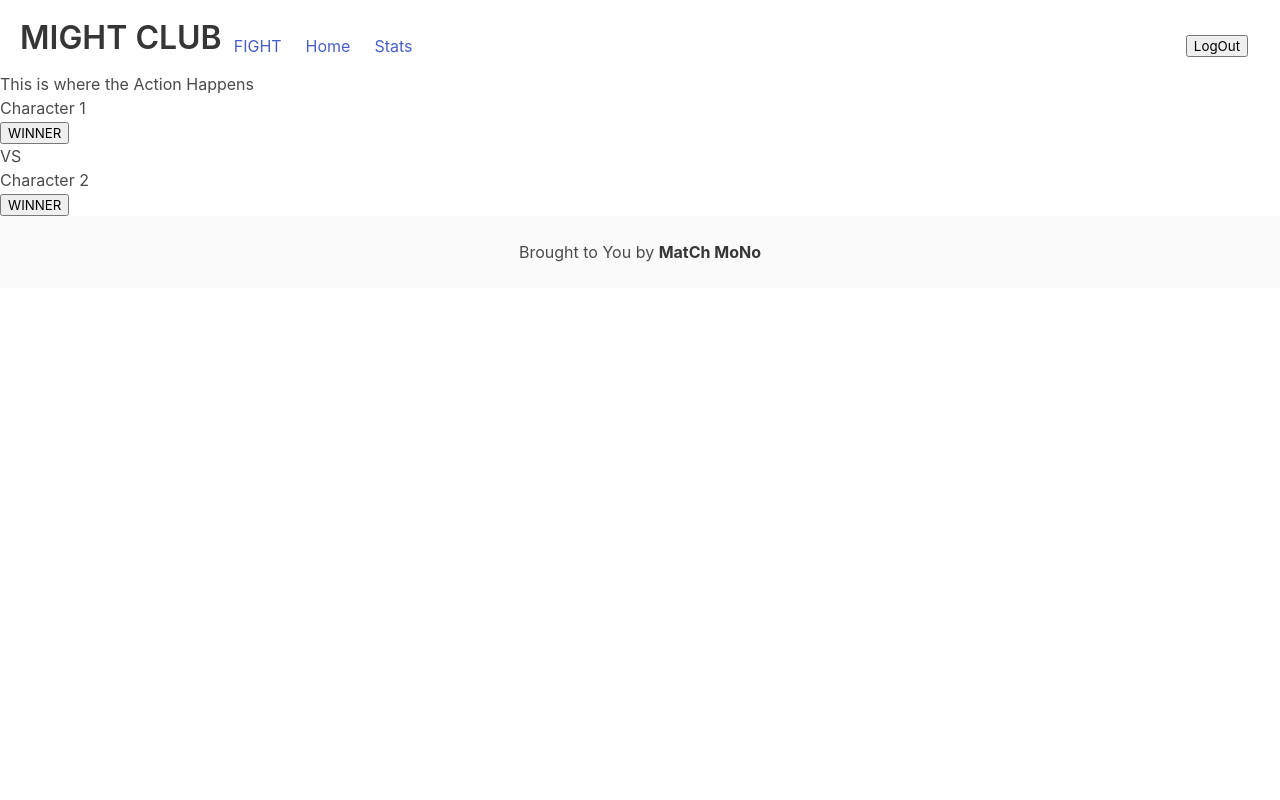
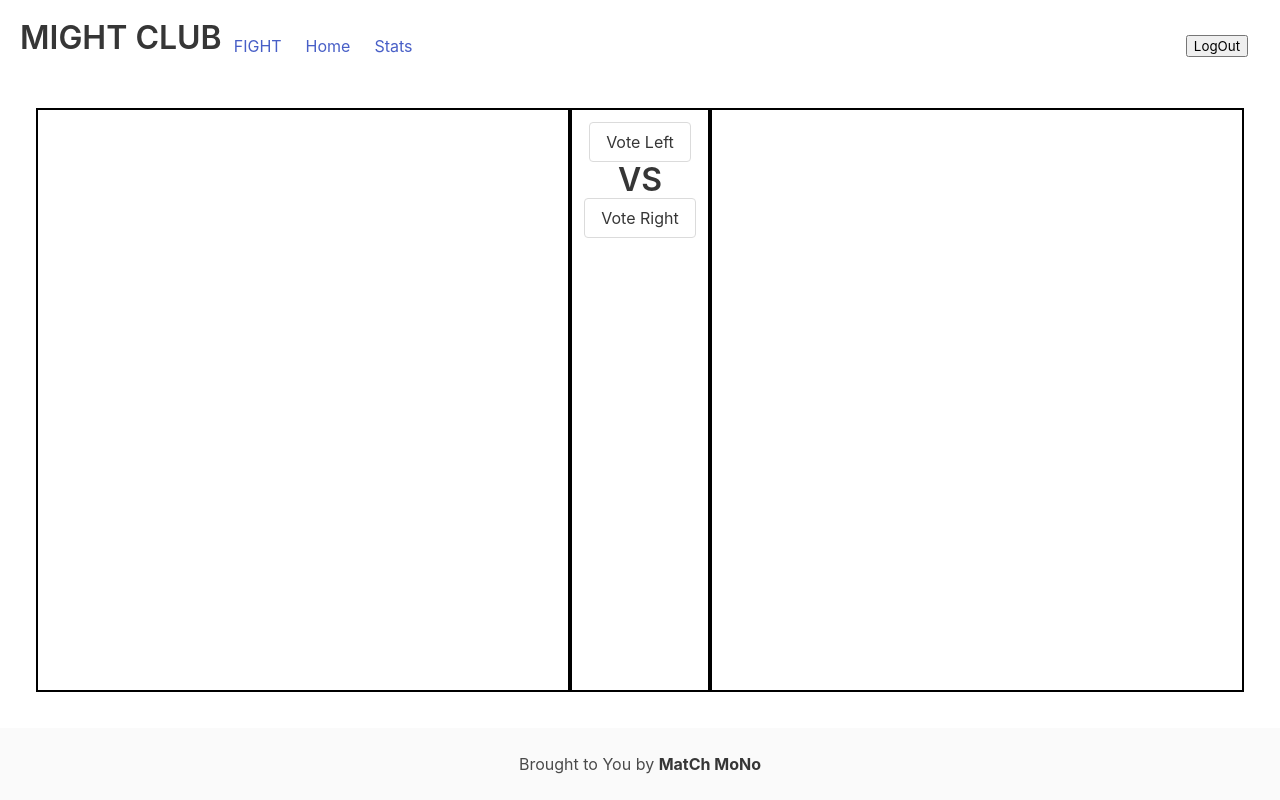
Before and after one commit to nolshark/project_3, a React (Create React App) app in the folder client/: page /fight in a window 1280 px wide. Built offline with nearby package versions, Linux system fonts and the light colour scheme.

Commit message:
Skeleton Layout

```diff
--- a/client/src/pages/Fight.js
+++ b/client/src/pages/Fight.js
@@ -9,24 +9,25 @@ const Stats = () => {
     return (
         <div>
             <Header />
-            <main>
-                <div>
-                    <h1>This is where the Action Happens</h1>
+            <main class="section columns" id="mainContainer">
+                <div class="column " style={{ maxWidth: "none", border: "2px solid black", }}>
+
                 </div>
-                <div>
-                    <div>
-                        <h2>Character 1</h2>
-                        <button>WINNER</button>
+                <div class="column is-narrow" style={{ maxWidth: "none", border: "2px solid black", }}>
+                    <div class="container has-text-centered">
+                        <div>
+                            <button class="button">Vote Left</button>
+                        </div>
+                        <div>
+                            <h1 class="title">VS</h1>
+                        </div>
+                        <div>
+                            <button class="button">Vote Right</button>
+                        </div>
                     </div>
                 </div>
-                <div>
-                    <h1>VS</h1>
-                </div>
-                <div>
-                    <div>
-                        <h2>Character 2</h2>
-                        <button>WINNER</button>
-                    </div>
+                <div class="column " style={{ maxWidth: "none", border: "2px solid black", }}>
+
                 </div>
             </main>
         </div>
```
